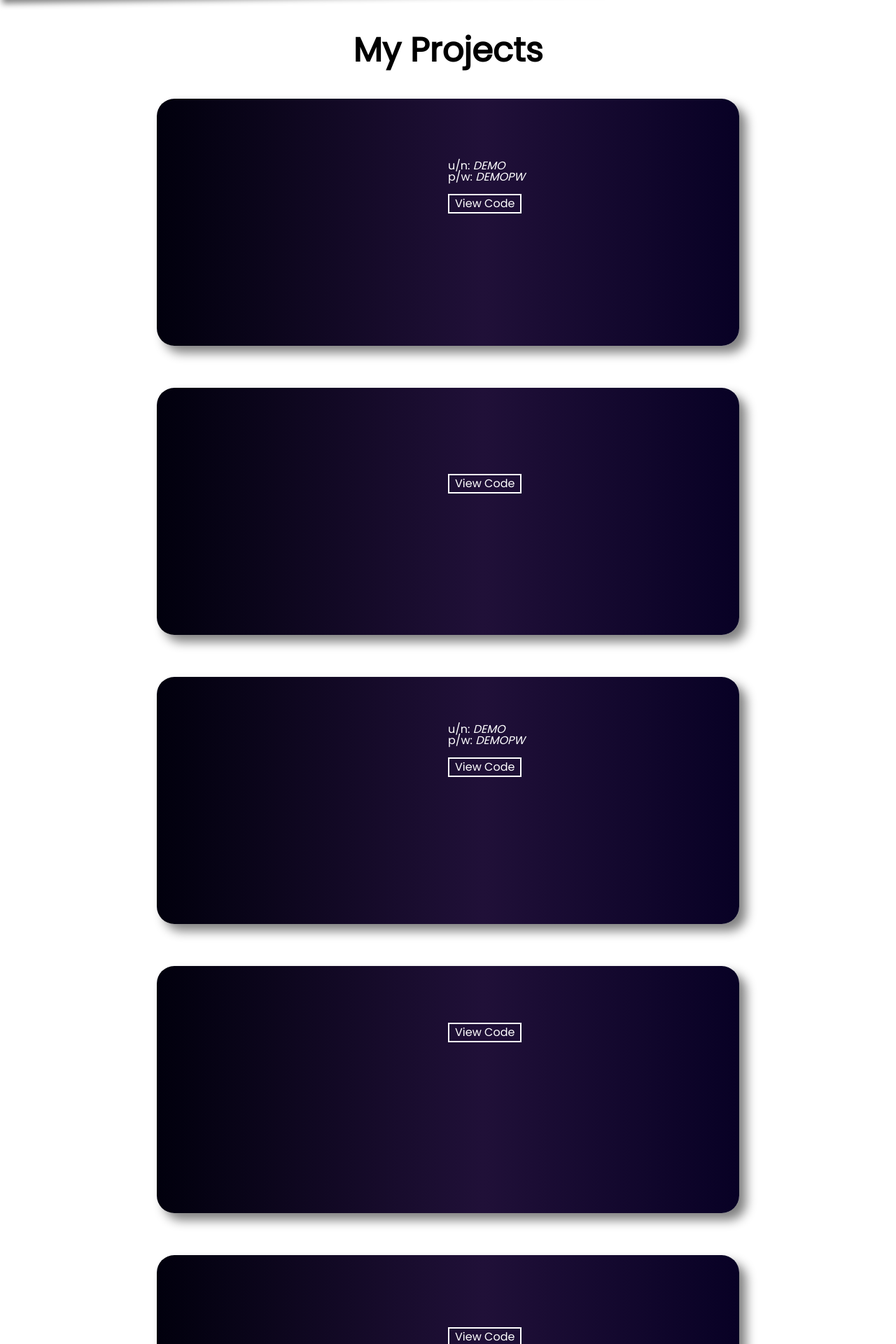
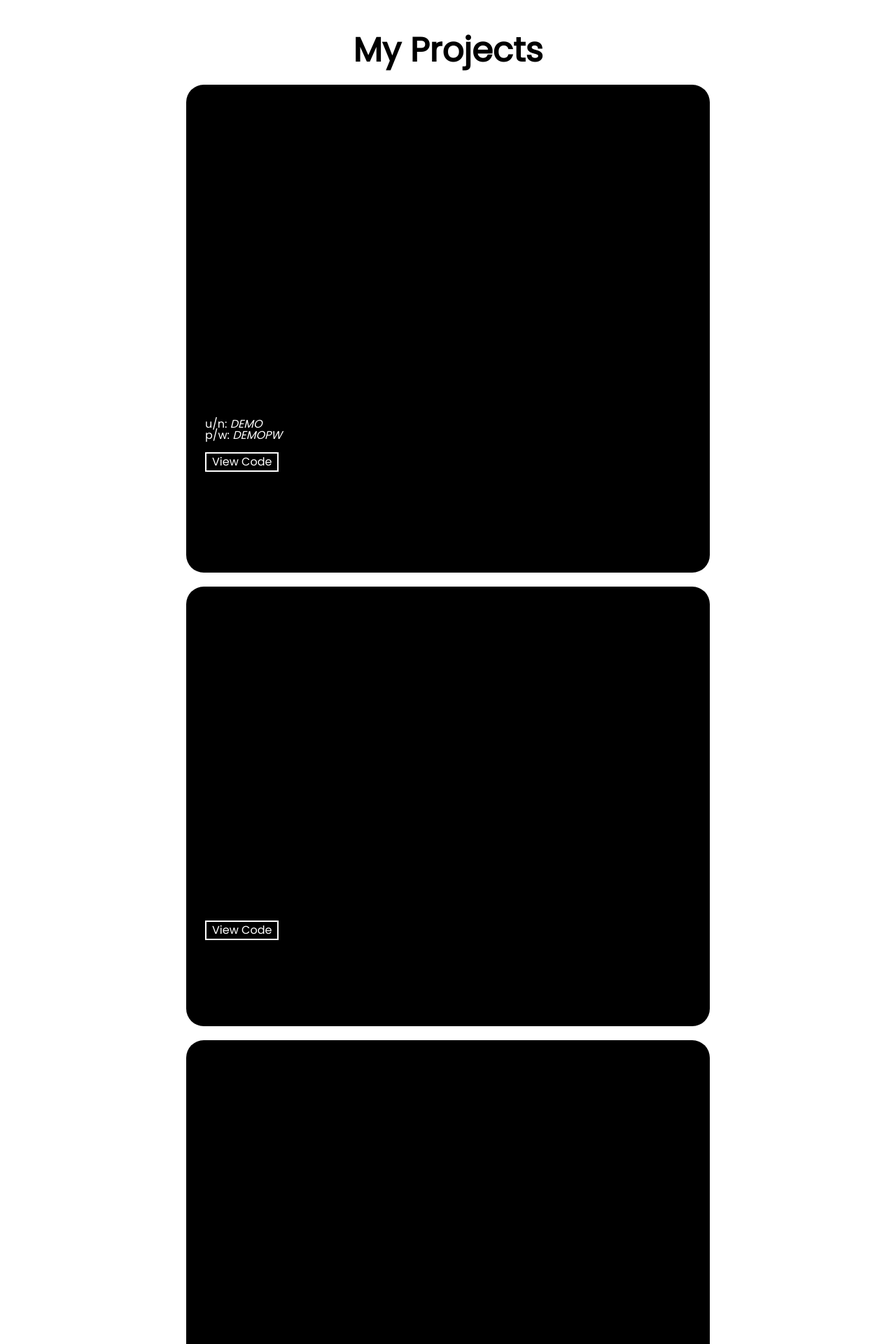
Before and after one commit to got0values/jayvelarde, a PHP site: page / in a window 1280 px wide. Shown: the part 852-2772 px from the top of the page at 70% size. Run offline with PHP 8.4, Linux system fonts and the light colour scheme.

Commit message:
style makeover

```diff
--- a/index.php
+++ b/index.php
@@ -32,8 +32,8 @@
         <section class="section" id="projects">
             <h2>My Projects</h2>
 
-            <div class="projects-row">
-                <div class="project">
+            <div class="projects-row row">
+                <div class="project col">
                     <div class="project-img">
                         <a href="https://garagesalesny.com/" target="_blank"><img src="/images/garagesalesnyHome.png" class="from-left show-on-scroll"></a>
                     </div>
@@ -51,10 +51,8 @@
                         <p class="appear show-on-scroll ln-ht">A web app for users to find garage sales in New York.<br><br><b>Technologies used:</b><br><i>HTML, CSS, Bootstrap, NodeJS, MongoDB, Google Maps API, Google Geocoding API</i></p>
                     </div>
                 </div>
-            </div>
 
-            <div class="projects-row">
-                <div class="project">
+                <div class="project col">
                     <div class="project-img">
                         <a href="https://mammoth-giant.netlify.app/" target="_blank"><img src="/images/mammothgianthome.png" class="from-left show-on-scroll"></a>
                     </div>
@@ -70,8 +68,8 @@
                 </div>
             </div>
 
-            <div class="projects-row">
-                <div class="project">
+            <div class="projects-row row">
+                <div class="project col">
                     <div class="project-img">
                         <a href="https://jvreads.com/" target="_blank"><img src="/images/jvreadsHome.png" class="from-left show-on-scroll"></a>
                     </div>
@@ -89,10 +87,8 @@
                         <p class="appear show-on-scroll ln-ht">Made for librarians, but can be useful for anyone that would like to find the readability level of text. Uses tesseract-OCR to read photos taken/uploaded.<br><br><b>Technologies used:</b><br><i>HTML, CSS, Bootstrap, Python, Flask, JavaScript</i></p>
                     </div>
                 </div>
-            </div>
 
-            <div class="projects-row">
-                <div class="project">
+                <div class="project col">
                     <div class="project-img">
                         <a href="https://books-db-search.netlify.app/" target="_blank"><img src="/images/books-db.png" class="from-left show-on-scroll"></a>
                     </div>
@@ -108,8 +104,8 @@
                 </div>
             </div>
 
-            <div class="projects-row">
-                <div class="project">
+            <div class="projects-row row">
+                <div class="project col">
                     <div class="project-img">
                         <a href="https://latestdigitalreviews.com/compsignin" target="_blank"><img src="/images/compsignin.png" class="from-left show-on-scroll"></a>
                     </div>
@@ -123,10 +119,8 @@
                         <p class="appear show-on-scroll ln-ht">An app developed for libraries to sign patrons up for public computers. It includes a countdown, banned list, and history.<br><br><b>Technologies used:</b><br><i>HTML, CSS, Bootstrap, JavaScript, PHP, SQLite</i></p>
                     </div>
                 </div>
-            </div>
 
-            <div class="projects-row">
-                <div class="project">
+                <div class="project col">
                     <div class="project-img">
                         <a href="https://jayvel-photo-development-store.myshopify.com/" target="_blank"><img src="/images/jayvel-photo-development-store.myshopify.com_.png" class="from-left show-on-scroll"></a>
                     </div>
@@ -141,8 +135,8 @@
                 </div>
             </div>
 
-            <div class="projects-row">
-                <div class="project">
+            <div class="projects-row row">
+                <div class="project col">
                     <div class="project-img">
                         <a href="https://stemcadia.com/" target="_blank"><img src="/images/stemcadia.png" class="from-left show-on-scroll"></a>
                     </div>
@@ -155,10 +149,8 @@
                         <p class="appear show-on-scroll ln-ht">An informational website on all things Science, Technology, Engineering, and Math.<br><br>Technologies used:<br><i>WordPress, HTML, CSS, PHP, JavaScript</i></p>
                     </div>
                 </div>
-            </div>
 
-            <div class="projects-row">
-                <div class="project">
+                <div class="project col">
                     <div class="project-img">
                         <a href="https://jayvel.com/" target="_blank"><img src="/images/jayvel.png" class="from-left show-on-scroll"></a>
                     </div>
@@ -182,7 +174,7 @@
                     <div class="from-right show-on-scroll" id="mepic"></div>
                 </div>
                 <div id="me-des">
-                    <p class="appear show-on-scroll ln-ht">Started dabbling with HTML in 1998. Fell in love with coding in 2017 in my second year of being a librarian when I was assigned to start a coding club for tweens and teens. Became serious about studying coding during the 2020 quarantine.
+                    <p class="appear show-on-scroll ln-ht">I Fell in love with coding while in my second year of being a librarian when I was assigned to start a coding club for tweens and teens. Became serious about studying coding during the 2020 quarantine.
                     </p>
                     <p class="ln-ht">I am able to work with the following technologies:<br><br> <i>HTML, CSS, JavaScript, Node JS, Python, Flask, PHP, Lightroom, Photoshop, GIMP</i></p>
                 </div>
--- a/style.css
+++ b/style.css
@@ -161,33 +161,26 @@
 .projects-row {
     display: flex;
     flex-direction: row;
-    width: 100%;
-    padding-top: 30px;
-    padding-bottom: 30px;
+    width: 60%;
 }
 
 .project {
-    display: flex;
-    width: 65%;
+    width: 60%;
     min-height: 350px;
-    margin-left: auto;
-    margin-right: auto;
+    margin: 10px;
     padding-top: 25px;
     padding-bottom: 25px;
-    background: rgb(1,0,13);
-    background: linear-gradient(90deg, rgba(1,0,13,1) 0%, rgba(32,16,56,1) 56%, rgba(8,1,37,1) 100%);
+    background: black;
     border-radius: 25px;
-    box-shadow: 10px 10px 15px grey;
     transition: transform .5s;
     align-content: center;
-    flex-wrap: wrap;
 }
 
-@media only screen and (max-width: 1050px) {
+/* @media only screen and (max-width: 1050px) {
     .project {
       padding-left: 35px;
     }
-  }
+  } */
 
 .project:hover {
     transform: scale(1.015);
@@ -216,10 +211,12 @@
 .project-des {
     display: flex;
     color: white;
-    /* height: 100%; */
+    margin-top: 10px;
+    padding-left: 15px;
+    padding-right: 15px;
     flex-direction: column;
     justify-content: center;
-    align-items: flex-start;
+    align-items: flex-center;
     flex-basis: 50%;
 }
 
```
Also changed, not shown: other parts of style.css (+15 -17 lines).
